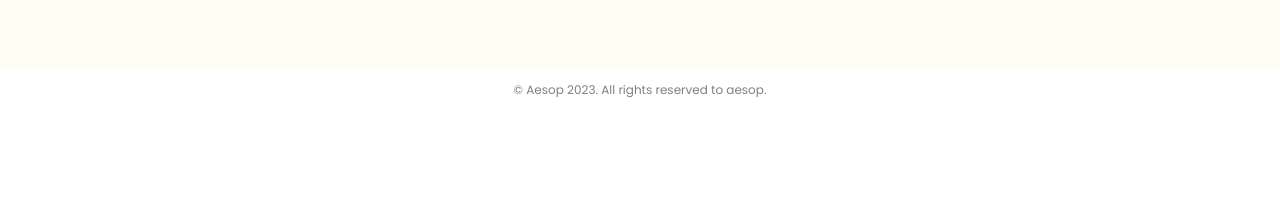
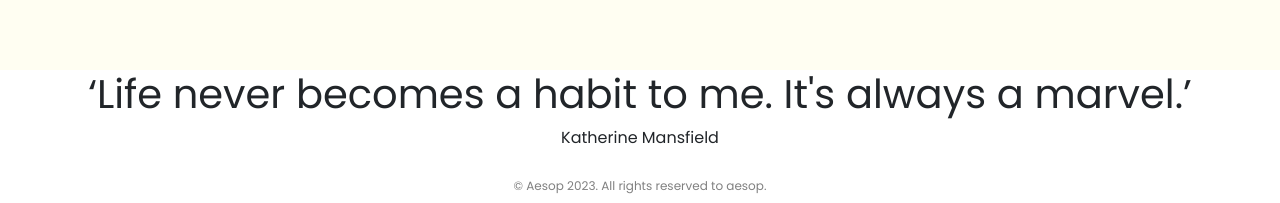
Before and after one commit to ReNayeem/aesop, a Next.js app: page / in a window 1280 px wide. Shown: the part 2144-2347 px from the top of the page. Before the commit the page ends 2254 px from the top, so only its background shows below. Built offline with nearby package versions, Linux system fonts and the light colour scheme.

Commit message:
fourth section started

```diff
--- a/src/app/page.tsx
+++ b/src/app/page.tsx
@@ -143,6 +143,12 @@ const page = () => {
         </div>
       </div>
       {/* third section end  */}
+
+      {/* fourth section start  */}
+      <div className='fourth-section d-flex flex-column align-items-center justify-content-center'>
+        <h1>‘Life never becomes a habit to me. It's always a marvel.’</h1>
+        <p>Katherine Mansfield</p>
+      </div>
     </div>
   );
 };
```
